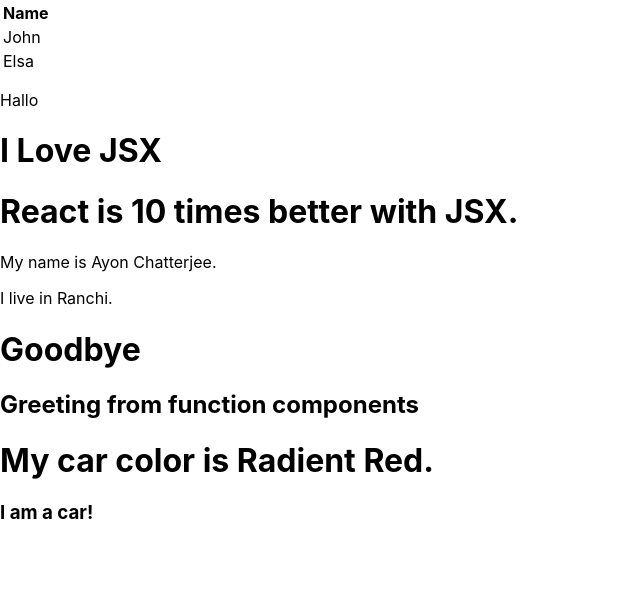
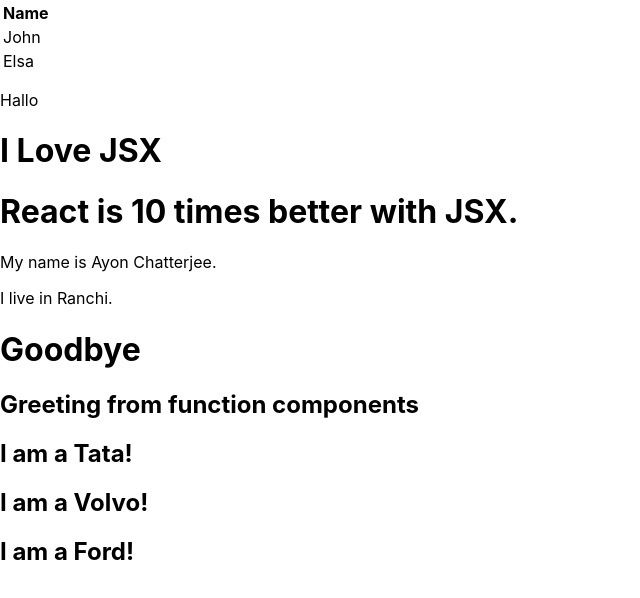
Before and after one commit to AyonChatterjee/JavaScript-and-React-Tutorials, a React (Create React App) app in the folder React Tutorials/my_react_tutorials/: page / in a window 1280 px wide. Shown: the top 598 px of the page, without its empty margins (0-640 px from the left). Built offline with nearby package versions, Linux system fonts and the light colour scheme.

Commit message:
React Props

```diff
--- /dev/null
+++ b/React Tutorials/my_react_tutorials/src/Props.js
@@ -0,0 +1,21 @@
+import React from "react";
+
+function Car1(props) {
+    return <h2>I am a {props.brand}!</h2>
+}
+
+const brandName1 = "Tata"
+const brandName2 = "Volvo"
+const brandName3 = "Ford"
+
+function ShowCarBrand() {
+    return (
+        <div>
+        <Car1 brand = {brandName1} />
+        <Car1 brand = {brandName2} />
+        <Car1 brand = {brandName3} />
+        </div>
+    );
+}
+
+export default ShowCarBrand ;
--- a/React Tutorials/my_react_tutorials/src/index.js
+++ b/React Tutorials/my_react_tutorials/src/index.js
@@ -3,6 +3,7 @@
 import './index.css';
 import App from './App';
 import {Greet , CarColor} from './Greet';
+import ShowCarBrand  from './Props';
 
 const myElement1 = <h1>I Love JSX</h1>
 const expression = <h1>React is {5 + 5} times better with JSX.</h1>
@@ -27,7 +28,7 @@
     {myElement}
     {myElement2}
     <Greet />
-    <CarColor />
+    <ShowCarBrand />
   </React.StrictMode>
 );
 
```
